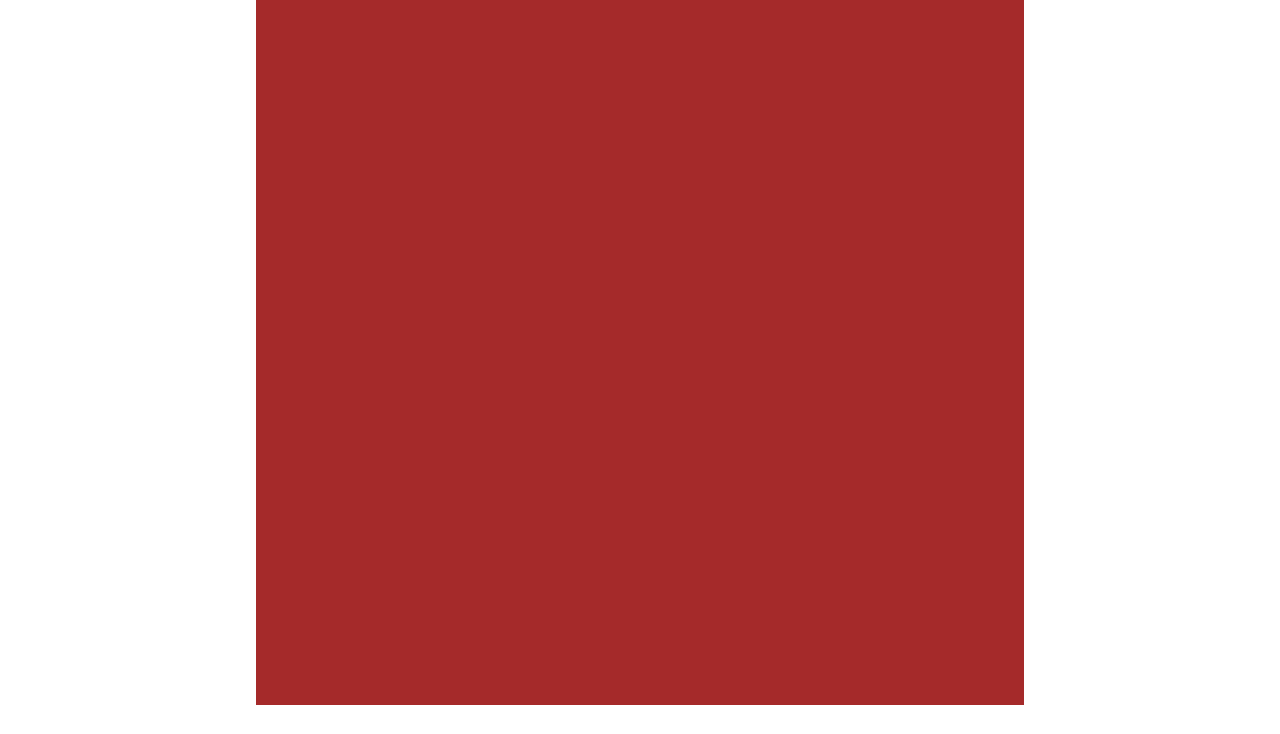
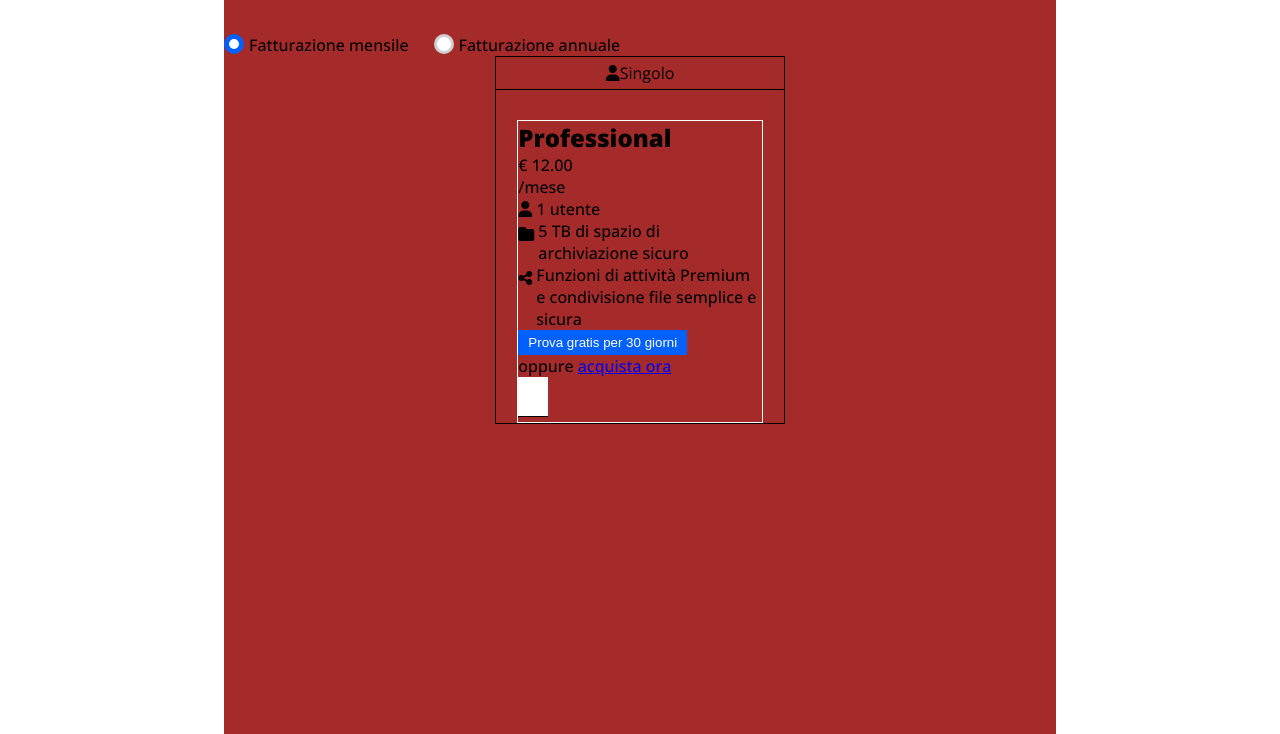
Before and after one commit to Claudio9616/htmlcss-dropbox, a plain HTML site: page index.html in a window 1280 px wide. Shown: the part 841-1575 px from the top of the page. Before the commit the page ends 1546 px from the top, so only its background shows below. Drawn offline with nearby package versions, Linux system fonts and the light colour scheme.

Commit message:
added card

```diff
--- a/index.html
+++ b/index.html
@@ -44,7 +44,42 @@
                 <img src="img/jumbo.png" alt="" class="img-jumbo">
             </div>
         </div>
-        <div class="main-center"></div>
+        <div class="main-center">
+            <h2>Trova il piano business che fa per te</h2>
+            <ul>
+                <li class="circle blu"></li>
+                <li class="text-billing">Fatturazione mensile</li>
+                <li class="circle grey"></li>
+                <li class="text-billing">Fatturazione annuale</li>
+            </ul>
+            <div class="row">
+                <div class="col">
+                    <div class="card">
+                       <div class="title-card">
+                            <i class="fa-solid fa-user"></i>
+                            <h4>Singolo</h4>
+                       </div>
+                       <div class="main-card">
+                            <h2>Professional</h2>
+                            <p>&euro; 12.00</p>
+                            <p>/mese</p>
+                            <p><i class="fa-solid fa-user"></i> 1 utente</p>
+                            <div class="text-main-card">
+                                <i class="fa-solid fa-folder"></i>
+                                <div class="text-long">5 TB di spazio di archiviazione sicuro</div>
+                            </div>
+                            <div class="text-main-card">
+                                <i class="fa-solid fa-share-nodes"></i>
+                                <div class="text-long">Funzioni di attività Premium e condivisione file semplice e sicura</div>
+                            </div>
+                            <button>Prova gratis per 30 giorni</button>
+                            <div>oppure <a href="#">acquista ora</a></div>
+                            <div class="cube"></div>
+                       </div>
+                    </div>
+                </div>
+            </div>
+        </div>
     </main>
 </body>
 </html>
--- a/stylecss/style.css
+++ b/stylecss/style.css
@@ -54,7 +54,7 @@ button{
 }
 .jumbotron{
     width: 100%;
-    min-height: 500px;
+    min-height: 600px;
     background-color: #B4D0E7;
 }
 .jumbotron-container{
@@ -83,15 +83,85 @@ h1{
     padding: 30px 0 20px 0;
 }
 .img-jumbo{
-    height: 400px;
-    background-size: cover;
+    height: 410px;
     position: absolute;
     top: 50%;
     left: 50%;
     translate: -27% -7%;
 }
 .main-center{
-    width: 60%;
+    width: 65%;
     min-height: 900px;
     background-color: brown;
 }
+.main-center > h2{
+    padding-top: 100px;
+    font-weight: 800;
+    font-size: 2.3rem;
+}
+.main-center > ul{
+    list-style-type: none;
+    display: flex;
+    padding-top: 50px;
+}
+.text-billing{
+    margin-left: 0;
+    margin-right: 25px;
+}
+.circle{
+    background-color: white;
+    width: 20px;
+    height: 20px;
+    border-radius: 50%;
+    margin-left: 0;
+    margin-right: 5px;
+}
+.blu{
+    border: 5px solid #0061FF
+}
+.grey{
+    border: 3px solid #D1D1D4
+}
+.row{
+    display: flex;
+    flex-wrap: wrap;
+    gap: 40px;
+}
+.col{
+    min-height: 80px;
+    flex-basis: calc(100% / 3 - 80px / 3);
+    border: 1px solid
+}
+.col-full{
+    flex-basis: 100%;
+    min-height: 80px;
+    border: 1px solid
+}
+.title-card{
+    border-bottom: 1px solid;
+    justify-content: center;
+    align-items: center;
+    display: flex;
+    padding: 5px 110px;
+}
+.main-card{
+    width: 85%;
+    min-height: 70px;
+    margin-top: 30px;
+    border: 1px solid white;
+}
+.text-main-card{
+    display: flex;
+}
+.text-main-card > i{
+    flex-shrink: 0;
+    padding-top: 6px;
+    padding-right: 4px;
+}
+.cube{
+    width: 30px;
+    height: 40px;
+    background-color: white;
+    border-bottom: 1px solid;
+    display: inline-block;
+}
```
